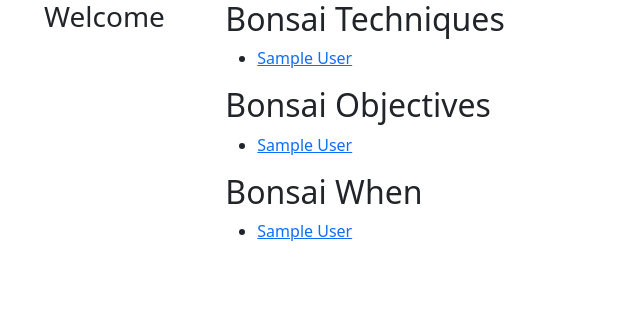
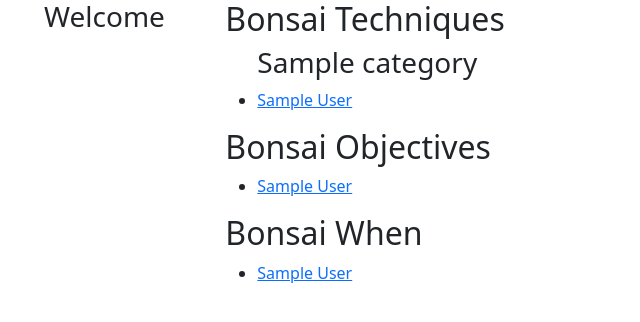
Before and after one commit to nlurkin/BonsaiBuddy, a Django app: template BonsaiBuddy_web/BonsaiAdvice/templates/BonsaiAdvice/index.html in a window 1280 px wide. Shown: the top 322 px of the page, without its empty margins (0-640 px from the left). Run offline with Django 3.2, Linux system fonts and the light colour scheme; the template is opened without the code that fills it: most values are stand-ins (such as "Sample title", 1, 10 or a date in 2020).

Commit message:
Display techniques by category

```diff
--- a/BonsaiBuddy_web/BonsaiAdvice/models.py
+++ b/BonsaiBuddy_web/BonsaiAdvice/models.py
@@ -117,10 +117,13 @@ class BonsaiTechnique(mongoengine.Document):
         return self.short_name
 
     @staticmethod
-    def get_all(published_only=True):
+    def get_all(published_only=True, category=None):
         objects = BonsaiTechnique.objects
         if published_only:
             objects = objects.filter(published=True)
+        if category:
+            objects = objects.filter(category=category)
+
         return objects.order_by("short_name")
 
     @staticmethod
--- a/BonsaiBuddy_web/BonsaiAdvice/templates/BonsaiAdvice/index.html
+++ b/BonsaiBuddy_web/BonsaiAdvice/templates/BonsaiAdvice/index.html
@@ -4,8 +4,11 @@
     <h2>Bonsai Techniques</h2>
     {% if bonsai_techniques %}
     <ul>
-        {% for technique in bonsai_techniques %}
-        <li><a href="{% url 'BonsaiAdvice:technique_detail' technique.short_name %}">{{ technique.display_name }}</a></li>
+        {% for category, cat_list in bonsai_techniques %}
+            <h3>{{ category }}</h3>
+            {% for technique in cat_list %}
+            <li><a href="{% url 'BonsaiAdvice:technique_detail' technique.short_name %}">{{ technique.display_name }}</a></li>
+            {% endfor %}
         {% endfor %}
     </ul>
     {% else %}
```
Also changed, not shown: BonsaiBuddy_web/BonsaiAdvice/views.py (+6 -2 lines).
